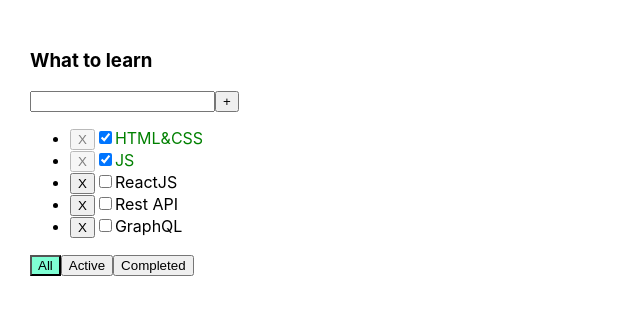
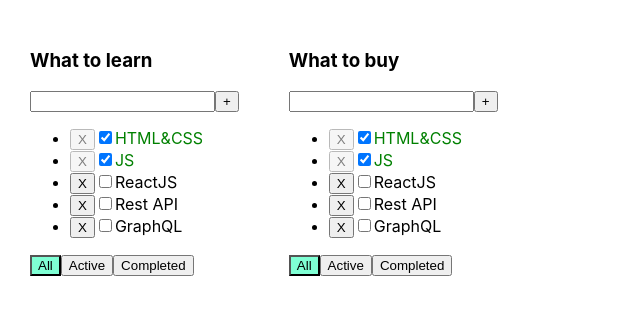
Before and after one commit to alexDose/todolist-ts, a React (Create React App) app: page / in a window 1280 px wide. Shown: the top 314 px of the page, without its empty margins (0-640 px from the left). Built offline with nearby package versions, Linux system fonts and the light colour scheme.

Commit message:
5 lesson todolists

```diff
--- a/src/App.tsx
+++ b/src/App.tsx
@@ -4,55 +4,91 @@ import {Todolist} from './Todolist';
 import {v1} from "uuid";
 
 export type FilterValuesType = "all" | "active" | "completed";
+type TodoListType = {
+    id: string
+    title: string
+    filter: FilterValuesType
+}
 
 function App() {
 
-    let [tasks, setTasks] = useState([
-        {id: v1(), title: "HTML&CSS", isDone: true},
-        {id: v1(), title: "JS", isDone: true},
-        {id: v1(), title: "ReactJS", isDone: false},
-        {id: v1(), title: "Rest API", isDone: false},
-        {id: v1(), title: "GraphQL", isDone: false},
-    ]);
-
-    const addTask = (newTitle: string) => {
+    const addTask = (newTitle: string, todoId: string) => {
         let newTask = {id: v1(), title: newTitle, isDone: false}
-        setTasks([newTask, ...tasks])
+        tasks[todoId] = [newTask, ...tasks[todoId]]
+        setTasks({...tasks})
     }
 
-    function removeTask(id: string) {
-        let filteredTasks = tasks.filter(t => t.id != id);
-        setTasks(filteredTasks);
+    function removeTask(id: string, todoId: string) {
+        let filteredTasks = tasks[todoId].filter(t => t.id != id);
+        tasks[todoId] = filteredTasks
+        setTasks({...tasks});
     }
 
-    let [filter, setFilter] = useState<FilterValuesType>("all");
-
-    let tasksForTodolist = tasks;
-
-    if (filter === "active") {
-        tasksForTodolist = tasks.filter(t => !t.isDone);
-    }
-    if (filter === "completed") {
-        tasksForTodolist = tasks.filter(t => t.isDone);
-    }
-
-    const onChangeIsDone = (id: string, isDone: boolean) => {
-        let task = tasks.find(t => t.id === id)
+    const onChangeIsDone = (id: string, isDone: boolean, todoId: string) => {
+        let task = tasks[todoId].find(t => t.id === id)
         if (task) {
             task.isDone = isDone
         }
-        setTasks([...tasks])
+        setTasks({...tasks})
     }
 
+    const changeFilter = (value: FilterValuesType, id: string) => {
+        const todolist = todolists.find(el => el.id == id)
+        if (todolist) {
+            todolist.filter =value
+            setTodolists([...todolists])
+        }
+    }
+
+    const todolist1 = v1()
+    const todolist2 = v1()
+
+    const [todolists, setTodolists] = useState<Array<TodoListType>>([
+        {id: todolist1, title: "What to learn", filter: "all"},
+        {id: todolist2, title: "What to buy", filter: "all"}
+    ])
+
+    let [tasks, setTasks] = useState({
+        [todolist1]: [
+            {id: v1(), title: "HTML&CSS", isDone: true},
+            {id: v1(), title: "JS", isDone: true},
+            {id: v1(), title: "ReactJS", isDone: false},
+            {id: v1(), title: "Rest API", isDone: false},
+            {id: v1(), title: "GraphQL", isDone: false},
+        ],
+        [todolist2]: [
+            {id: v1(), title: "HTML&CSS", isDone: true},
+            {id: v1(), title: "JS", isDone: true},
+            {id: v1(), title: "ReactJS", isDone: false},
+            {id: v1(), title: "Rest API", isDone: false},
+            {id: v1(), title: "GraphQL", isDone: false},
+        ]
+    });
+
     return (
+
         <div className="App">
-            <Todolist title="What to learn"
-                      tasks={tasksForTodolist}
-                      removeTask={removeTask}
-                      addTask={addTask}
-                      setFilter={setFilter}
-                      onChangeIsDone={onChangeIsDone}
-                      filter={filter}/>
+
+            {todolists.map((tl) => {
+
+                let tasksForTodolist = tasks[tl.id];
+
+                if (tl.filter === "active") {
+                    tasksForTodolist = tasks[tl.id].filter(t => !t.isDone);
+                }
+                if (tl.filter === "completed") {
+                    tasksForTodolist = tasks[tl.id].filter(t => t.isDone);
+                }
+
+                return <Todolist id={tl.id}
+                                 title={tl.title}
+                                 tasks={tasksForTodolist}
+                                 removeTask={removeTask}
+                                 addTask={addTask}
+                                 changeFilter={changeFilter}
+                                 onChangeIsDone={onChangeIsDone}
+                                 filter={tl.filter}/>
+            })}
         </div>
     );
 }
--- a/src/Todolist.tsx
+++ b/src/Todolist.tsx
@@ -10,12 +10,13 @@ type TaskType = {
 }
 
 type PropsType = {
+    id: string
     title: string
     tasks: Array<TaskType>
-    removeTask: (id: string) => void
-    addTask: (newTitle: string) => void
-    setFilter: (value: FilterValuesType) => void
-    onChangeIsDone: (id: string, isDone: boolean) => void
+    removeTask: (id: string, todoId: string) => void
+    addTask: (newTitle: string, todoId: string) => void
+    changeFilter: (value: FilterValuesType, id: string) => void
+    onChangeIsDone: (id: string, isDone: boolean, todoId: string) => void
     filter: FilterValuesType
 }
 
@@ -30,21 +31,21 @@ export function Todolist(props: PropsType) {
         }
         if (newTitle.trim() !== "") {
             setError("")
-            props.addTask(newTitle.trim())
+            props.addTask(newTitle.trim(), props.id)
             setNewTitle("")
         }
     }
 
-    const changeFilter = (value: FilterValuesType) => {
-        props.setFilter(value)
+    const changeFilter = (value: FilterValuesType, id: string) => {
+        props.changeFilter(value, id)
     }
 
-    const onClickHandler = (id: string) => {
-        props.removeTask(id)
+    const onClickHandler = (id: string, todoId: string) => {
+        props.removeTask(id, todoId)
     }
 
     const onChangeIsDone = (id: string, isDone: boolean) => {
-        props.onChangeIsDone(id, isDone)
+        props.onChangeIsDone(id, isDone, props.id)
     }
 
     return <div>
@@ -62,7 +63,7 @@ export function Todolist(props: PropsType) {
         <ul>
             {
                 props.tasks.map(t => <li key={t.id}>
-                    <Button style={t.isDone ? "isDone" : ""} name={"X"} callBack={() => onClickHandler(t.id)}/>
+                    <Button style={t.isDone ? "isDone" : ""} name={"X"} callBack={() => onClickHandler(t.id, props.id)}/>
                     {/*
                     <button onClick={() => onClickHandler(t.id)
                     }>x
@@ -77,13 +78,13 @@ export function Todolist(props: PropsType) {
         </ul>
         <div>
             <Button style={props.filter === "all" ? "activeFilter" : ""} name={"All"} callBack={() => {
-                changeFilter("all")
+                changeFilter("all", props.id)
             }}/>
             <Button style={props.filter === "active" ? "activeFilter" : ""} name={"Active"} callBack={() => {
-                changeFilter("active")
+                changeFilter("active", props.id)
             }}/>
             <Button style={props.filter === "completed" ? "activeFilter" : ""} name={"Completed"} callBack={() => {
-                changeFilter("completed")
+                changeFilter("completed", props.id)
             }}/>
             {/*
             <button onClick={() => {
```
